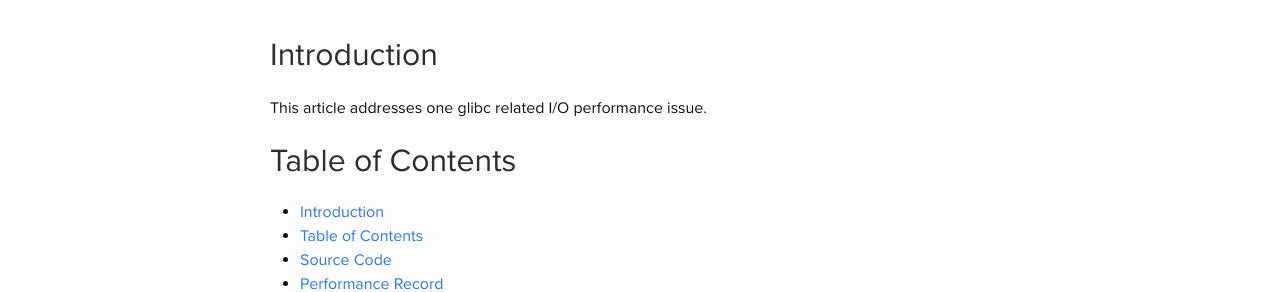
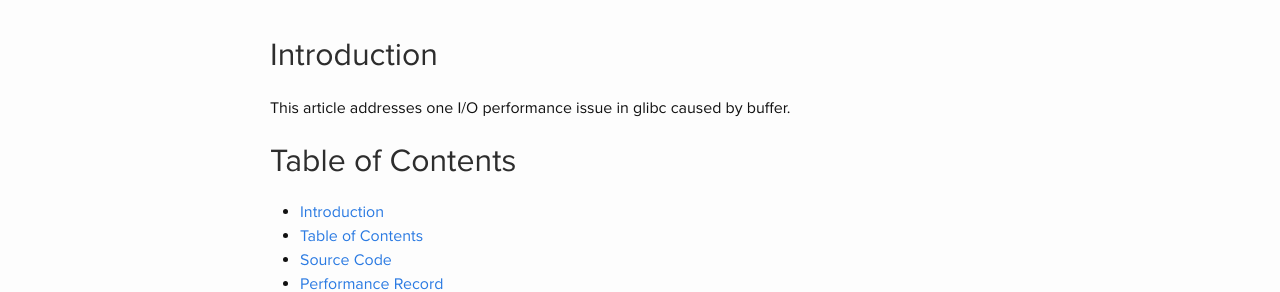
Before and after one commit to oxnz/oxnz.github.io, a Jekyll site: the page built from _posts/2016-08-11-fwrite-perf-issue.md, in a window 1280 px wide and 900 px high. Shown: the part 170-462 px from the top of the window. Built offline with Jekyll 4.4.1, drawn with Linux system fonts in a browser that asks for light colours; comment, search, counter and statistics services are not loaded.

Commit message:
add more sep

```diff
--- a/_posts/2016-08-11-fwrite-perf-issue.md
+++ b/_posts/2016-08-11-fwrite-perf-issue.md
@@ -4,7 +4,9 @@ title: fwrite perf issue
 
 ## Introduction
 
-This article addresses one glibc related I/O performance issue.
+This article addresses one I/O performance issue in glibc caused by buffer.
+
+<!--more-->
 
 ## Table of Contents
 
```
